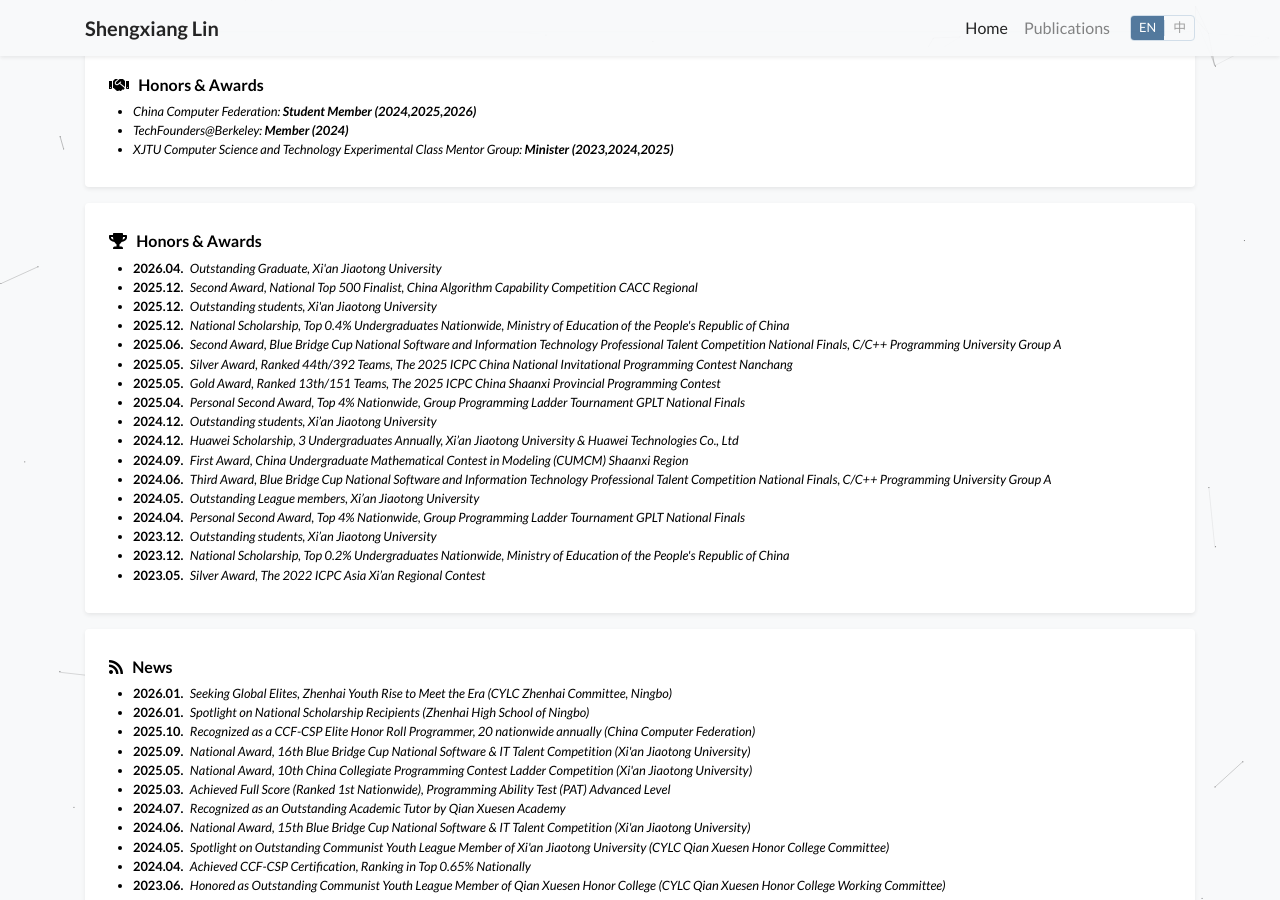
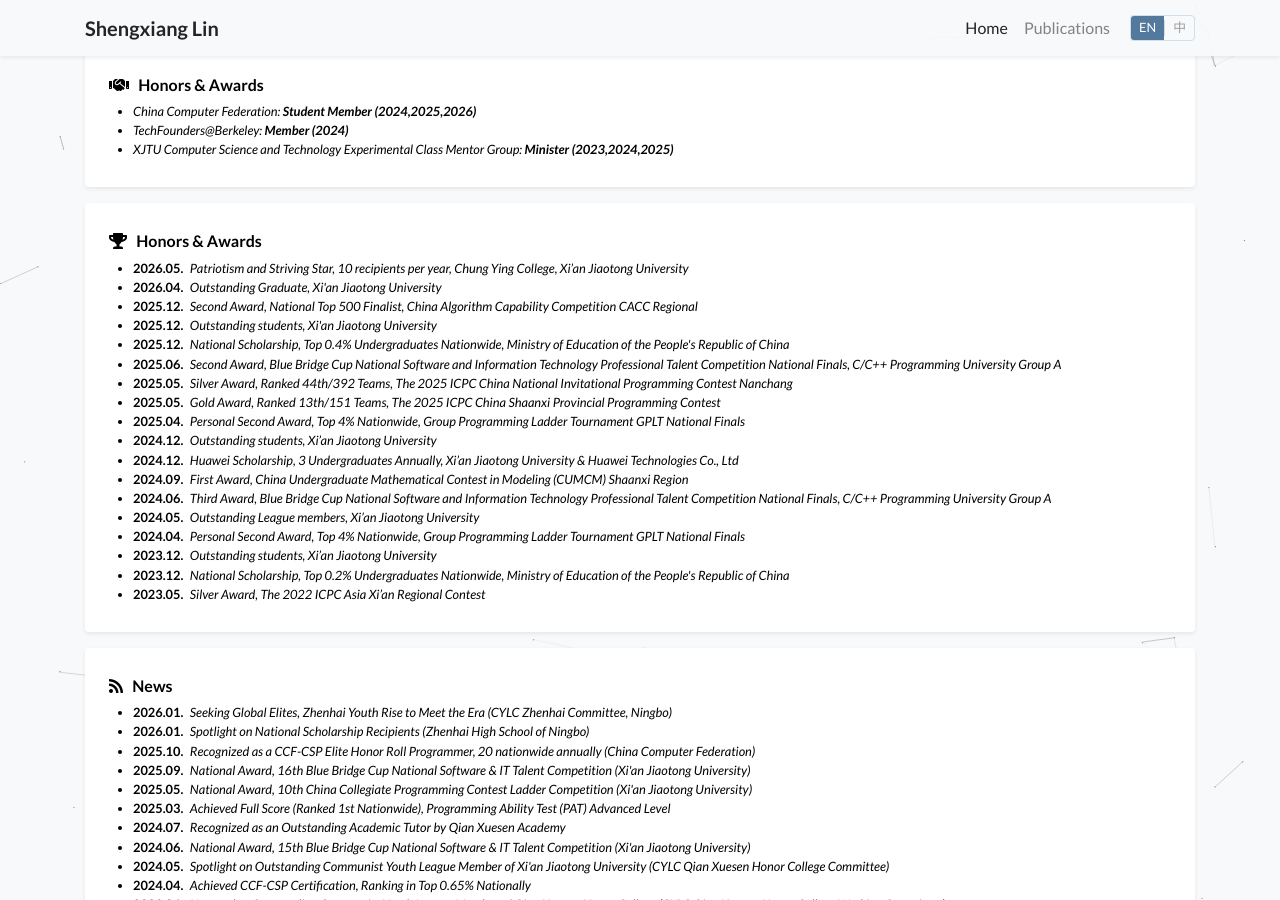
Before and after one commit to Shengxiang-Lin/Shengxiang-Lin.github.io, a Jekyll site: the page built from index.html, in a window 1280 px wide and 900 px high, scrolled down 1038 px. Built offline with Jekyll 4.4.1, drawn with Linux system fonts in a browser that asks for light colours; a style sheet for code colours, icons or effects is not loaded.

Commit message:
Update profile.yml

```diff
--- a/_data/profile.yml
+++ b/_data/profile.yml
@@ -127,6 +127,8 @@ service_zh:
   - name: "西安交通大学计学组：<strong>部长 (2023,2024,2025)</strong>"
 
 awards:
+- name: Patriotism and Striving Star, 10 recipients per year, Chung Ying College, Xi’an Jiaotong University
+  date: 2026.05
 - name: Outstanding Graduate, Xi'an Jiaotong University
   date: 2026.04
 - name: Second Award, National Top 500 Finalist, China Algorithm Capability Competition CACC Regional
```
